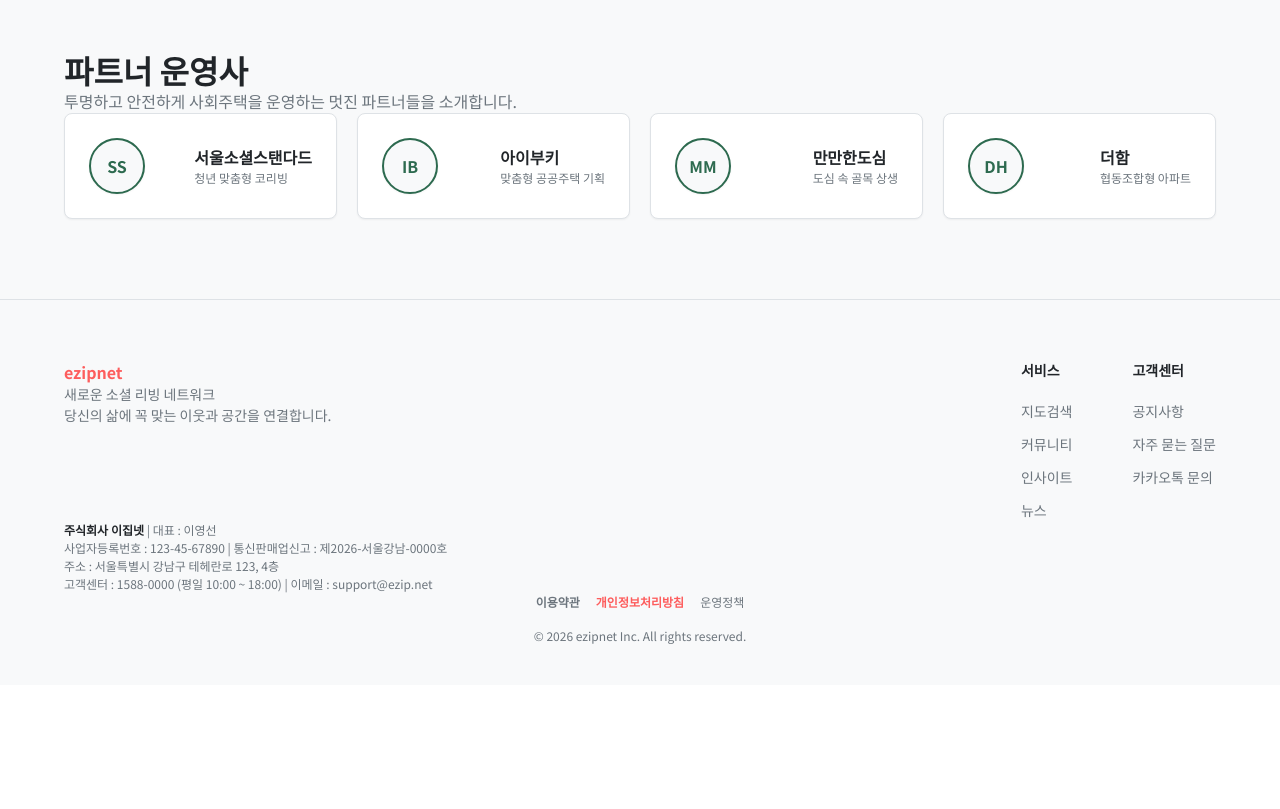
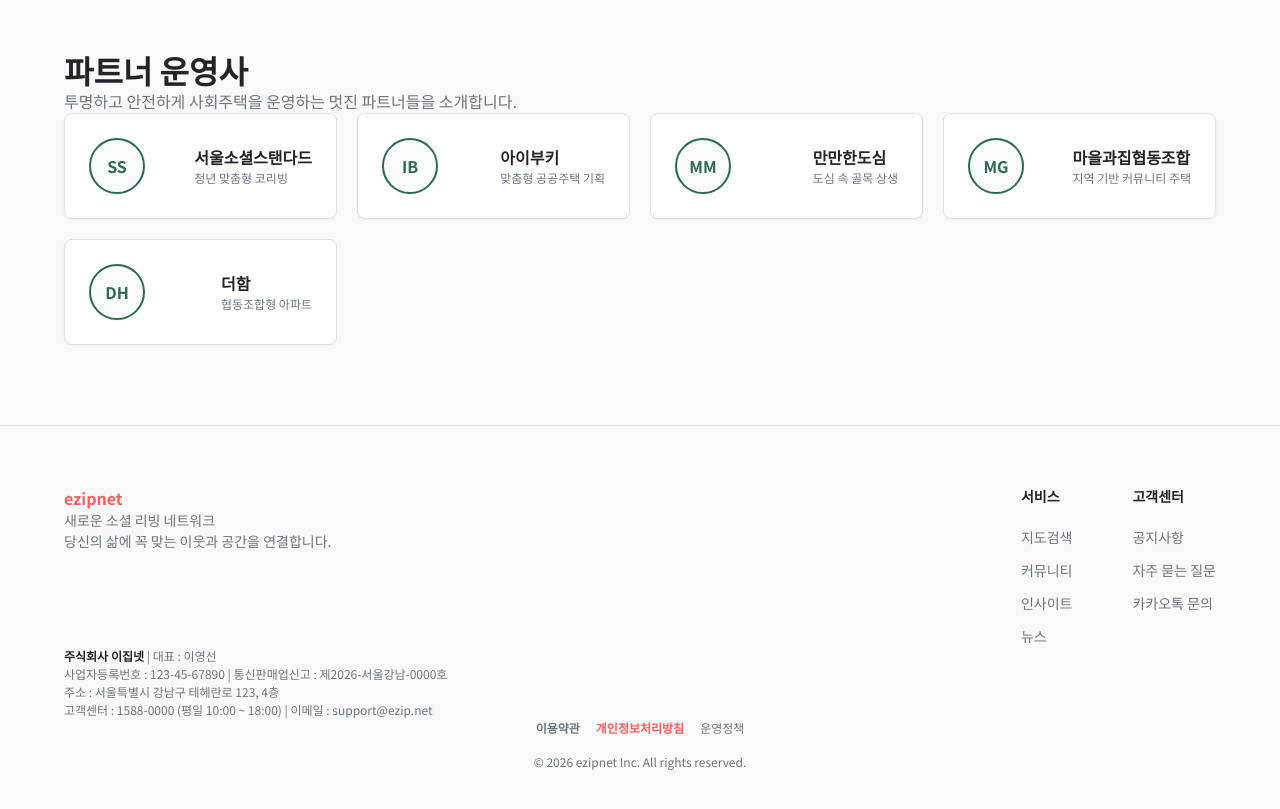
Before and after one commit to dosankim/social-living-connect, a React (Vite) app: page /insight in a window 1280 px wide. Shown: the part 920-1729 px from the top of the page. Before the commit the page ends 1605 px from the top, so only its background shows below. Built offline with nearby package versions, Linux system fonts and the light colour scheme.

Commit message:
feat: add 마을과집협동조합 to partner operators

```diff
--- a/src/pages/Insight.jsx
+++ b/src/pages/Insight.jsx
@@ -139,6 +139,13 @@ export default function Insight() {
                             </div>
                         </div>
                         <div className="operator-card">
+                            <div className="operator-logo">MG</div>
+                            <div>
+                                <div className="font-bold text-body">마을과집협동조합</div>
+                                <div className="text-xs text-secondary mt-1">지역 기반 커뮤니티 주택</div>
+                            </div>
+                        </div>
+                        <div className="operator-card">
                             <div className="operator-logo">DH</div>
                             <div>
                                 <div className="font-bold text-body">더함</div>
```
